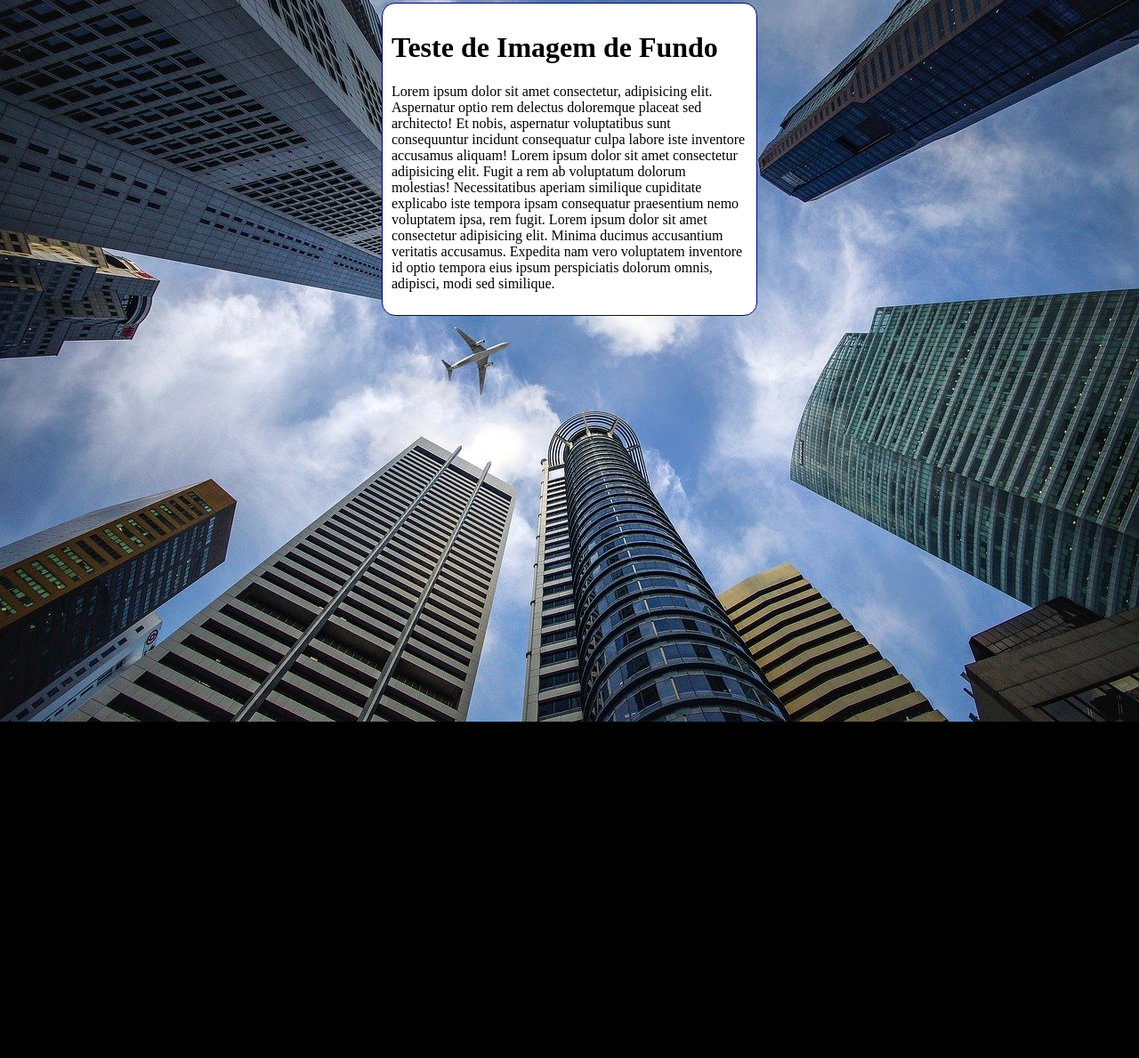
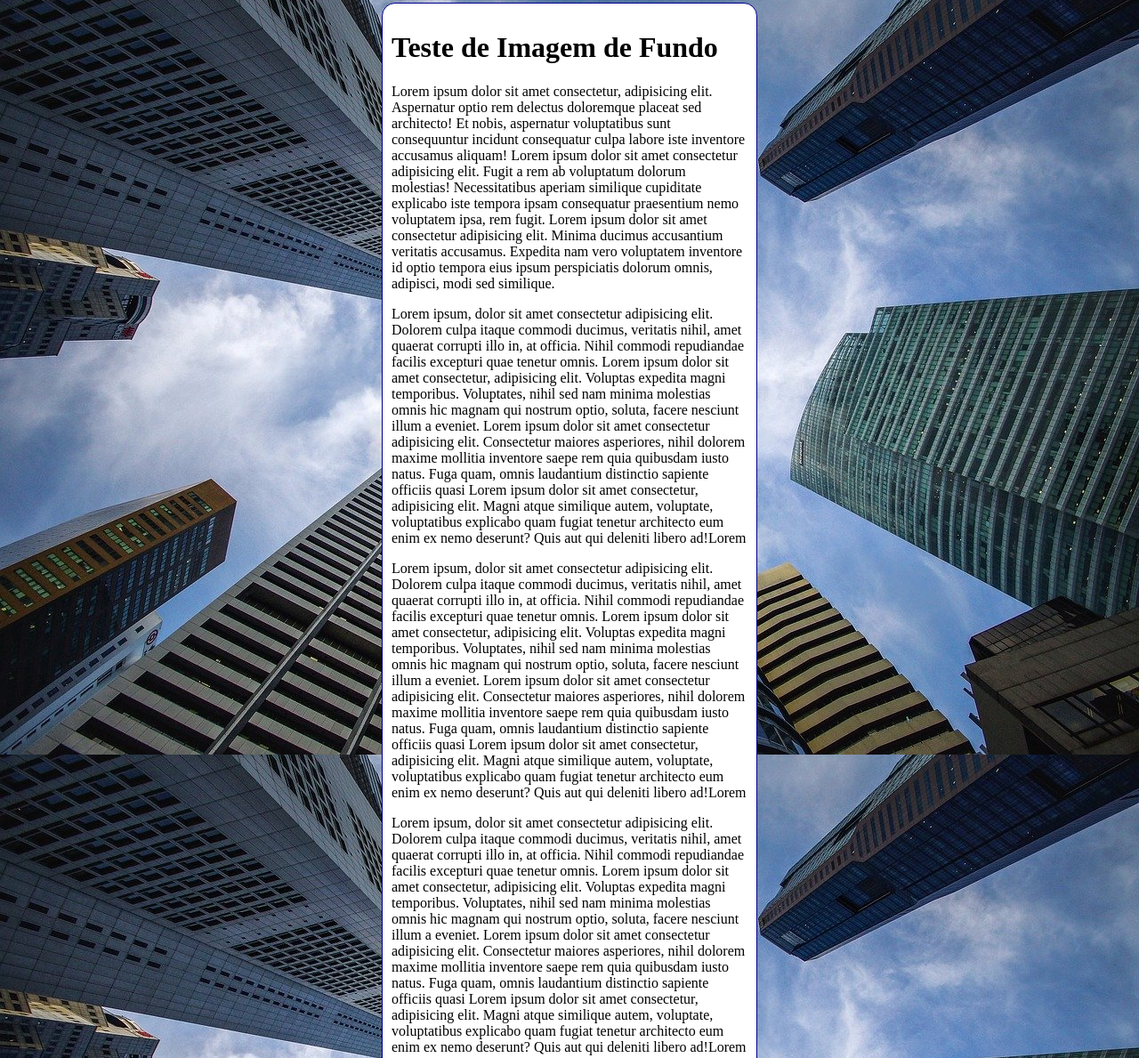
Before and after one commit to Christian-CGBS/HTML-5-e-CSS-3, a plain HTML site: page exercícios/ex022/fundo006.html in a window 1280 px wide. Shown: the part 5-1194 px from the top of the page at 89% size. Before the commit the page ends 816 px from the top, so only its background shows below. Drawn offline with Linux system fonts and the light colour scheme.

Commit message:
Ex022 atualizado

```diff
--- a/exercícios/ex022/fundo006.html
+++ b/exercícios/ex022/fundo006.html
@@ -11,7 +11,7 @@
             background-color: black;
             background-image: url('imagens/wallpaper002.jpg');
             background-position: center top;
-            background-repeat: no-repeat;
+            background-repeat: repeat-y;
             background-size: cover;
         }
 
@@ -29,6 +29,10 @@
     <main>
         <h1>Teste de Imagem de Fundo</h1>
         <p>Lorem ipsum dolor sit amet consectetur, adipisicing elit. Aspernatur optio rem delectus doloremque placeat sed architecto! Et nobis, aspernatur voluptatibus sunt consequuntur incidunt consequatur culpa labore iste inventore accusamus aliquam! Lorem ipsum dolor sit amet consectetur adipisicing elit. Fugit a rem ab voluptatum dolorum molestias! Necessitatibus aperiam similique cupiditate explicabo iste tempora ipsam consequatur praesentium nemo voluptatem ipsa, rem fugit. Lorem ipsum dolor sit amet consectetur adipisicing elit. Minima ducimus accusantium veritatis accusamus. Expedita nam vero voluptatem inventore id optio tempora eius ipsum perspiciatis dolorum omnis, adipisci, modi sed similique.</p>
+        <p>Lorem ipsum, dolor sit amet consectetur adipisicing elit. Dolorem culpa itaque commodi ducimus, veritatis nihil, amet quaerat corrupti illo in, at officia. Nihil commodi repudiandae facilis excepturi quae tenetur omnis. Lorem ipsum dolor sit amet consectetur, adipisicing elit. Voluptas expedita magni temporibus. Voluptates, nihil sed nam minima molestias omnis hic magnam qui nostrum optio, soluta, facere nesciunt illum a eveniet. Lorem ipsum dolor sit amet consectetur adipisicing elit. Consectetur maiores asperiores, nihil dolorem maxime mollitia inventore saepe rem quia quibusdam iusto natus. Fuga quam, omnis laudantium distinctio sapiente officiis quasi Lorem ipsum dolor sit amet consectetur, adipisicing elit. Magni atque similique autem, voluptate, voluptatibus explicabo quam fugiat tenetur architecto eum enim ex nemo deserunt? Quis aut qui deleniti libero ad!Lorem</p>
+        <p>Lorem ipsum, dolor sit amet consectetur adipisicing elit. Dolorem culpa itaque commodi ducimus, veritatis nihil, amet quaerat corrupti illo in, at officia. Nihil commodi repudiandae facilis excepturi quae tenetur omnis. Lorem ipsum dolor sit amet consectetur, adipisicing elit. Voluptas expedita magni temporibus. Voluptates, nihil sed nam minima molestias omnis hic magnam qui nostrum optio, soluta, facere nesciunt illum a eveniet. Lorem ipsum dolor sit amet consectetur adipisicing elit. Consectetur maiores asperiores, nihil dolorem maxime mollitia inventore saepe rem quia quibusdam iusto natus. Fuga quam, omnis laudantium distinctio sapiente officiis quasi Lorem ipsum dolor sit amet consectetur, adipisicing elit. Magni atque similique autem, voluptate, voluptatibus explicabo quam fugiat tenetur architecto eum enim ex nemo deserunt? Quis aut qui deleniti libero ad!Lorem</p>
+        <p>Lorem ipsum, dolor sit amet consectetur adipisicing elit. Dolorem culpa itaque commodi ducimus, veritatis nihil, amet quaerat corrupti illo in, at officia. Nihil commodi repudiandae facilis excepturi quae tenetur omnis. Lorem ipsum dolor sit amet consectetur, adipisicing elit. Voluptas expedita magni temporibus. Voluptates, nihil sed nam minima molestias omnis hic magnam qui nostrum optio, soluta, facere nesciunt illum a eveniet. Lorem ipsum dolor sit amet consectetur adipisicing elit. Consectetur maiores asperiores, nihil dolorem maxime mollitia inventore saepe rem quia quibusdam iusto natus. Fuga quam, omnis laudantium distinctio sapiente officiis quasi Lorem ipsum dolor sit amet consectetur, adipisicing elit. Magni atque similique autem, voluptate, voluptatibus explicabo quam fugiat tenetur architecto eum enim ex nemo deserunt? Quis aut qui deleniti libero ad!Lorem</p>
+        <p>Lorem ipsum, dolor sit amet consectetur adipisicing elit. Dolorem culpa itaque commodi ducimus, veritatis nihil, amet quaerat corrupti illo in, at officia. Nihil commodi repudiandae facilis excepturi quae tenetur omnis. Lorem ipsum dolor sit amet consectetur, adipisicing elit. Voluptas expedita magni temporibus. Voluptates, nihil sed nam minima molestias omnis hic magnam qui nostrum optio, soluta, facere nesciunt illum a eveniet. Lorem ipsum dolor sit amet consectetur adipisicing elit. Consectetur maiores asperiores, nihil dolorem maxime mollitia inventore saepe rem quia quibusdam iusto natus. Fuga quam, omnis laudantium distinctio sapiente officiis quasi Lorem ipsum dolor sit amet consectetur, adipisicing elit. Magni atque similique autem, voluptate, voluptatibus explicabo quam fugiat tenetur architecto eum enim ex nemo deserunt? Quis aut qui deleniti libero ad!Lorem</p>
     </main>
 </body>
 </html>
```
